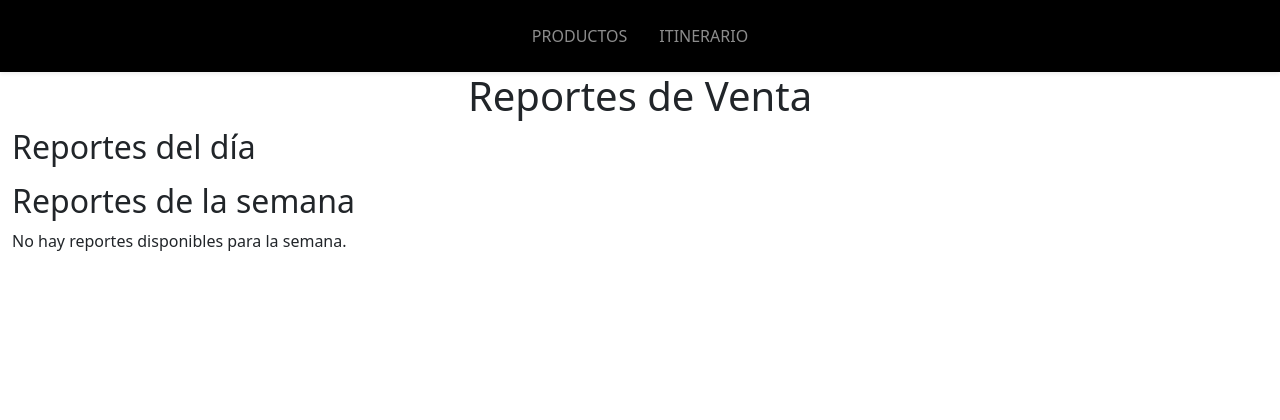
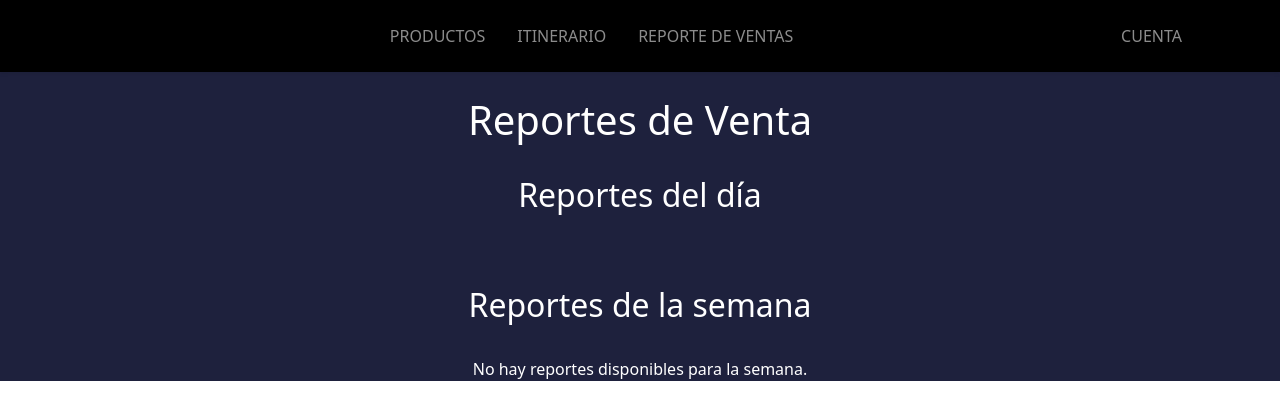
Before and after one commit to luisangelfc/LosGuajolocombos, a Flask app: page /sales/ in a window 1280 px wide. Shown: the top 420 px of the page. Run offline with Flask 3, Linux system fonts and the light colour scheme; data that the repository does not hold is empty.

Commit message:
Integracion reportes de ventas

```diff
--- a/SQL/credentials.py
+++ b/SQL/credentials.py
@@ -1,2 +1,2 @@
 username = 'postgres'
-passw = 'tortadetamal'
+passw = 'Eragon1Brisingr2'
--- a/app.py
+++ b/app.py
@@ -11,8 +11,7 @@
 from controllers.controller_sales_report import salesBlueprint
 from controllers.controller_cliente_monitorea_pedido import customerOrdersBlueprint
 
-
-from sqlalchemy import  func
+from sqlalchemy import func
 
 app = Flask(__name__, instance_relative_config=True)
 app.register_blueprint(registro_bp)
@@ -24,20 +23,20 @@
 app.register_blueprint(customerOrdersBlueprint)
 app.register_blueprint(salesBlueprint)
 
-
-
-app.config['SQLALCHEMY_DATABASE_URI'] = 'postgresql://' + username + ':' + passw + '@localhost:5432/postgres'
+app.config['SQLALCHEMY_DATABASE_URI'] = 'postgresql://' + username + ':' + passw + '@localhost:5432/Ingenieria'
 
 app.config.from_mapping(
     SECRET_KEY='dev'
 )
 db.init_app(app)
 
-def create_tables():
-    with app.app_context():
-        db.create_all()
 
-create_tables()
+# def create_tables():
+#     with app.app_context():
+#         db.create_all()
+#
+#
+# create_tables()
 
 
 @app.route('/', methods=['GET', 'POST'])
--- a/templates/info.html
+++ b/templates/info.html
@@ -16,6 +16,9 @@
                             <li class="nav-item">
                                 <a class="nav-link mx-2 text-uppercase" href="/itinerarios">Itinerario</a>
                             </li>
+                            <li class="nav-item">
+                                <a class="nav-link mx-2 text-uppercase" href="/sales">Reporte de Ventas</a>
+                            </li>
                       </ul>
                       <ul class="navbar-nav ms-auto ">
                             <li class="nav-item">
@@ -27,6 +30,7 @@
     </nav>
     <section class="vh-100" style="background-color: #1E213D;">
         <div class="container">
+            <br>
             <h1 class="text-center text-white">Información de la cuenta</h1>
             <br>
             <table class="table table-bordered table-light table-rounded">
--- a/templates/obtainProductInfo.html
+++ b/templates/obtainProductInfo.html
@@ -16,6 +16,9 @@
                             </li>
                             <li class="nav-item">
                                 <a class="nav-link mx-2 text-uppercase" href="/itinerarios">Itinerario</a>
+                            </li>
+                            <li class="nav-item">
+                                <a class="nav-link mx-2 text-uppercase" href="/sales">Reporte de Ventas</a>
                             </li>
                       </ul>
                       <ul class="navbar-nav ms-auto ">
--- a/templates/sales_report.html
+++ b/templates/sales_report.html
@@ -16,24 +16,30 @@
                         <li class="nav-item">
                             <a class="nav-link mx-2 text-uppercase" href="/itinerarios">Itinerario</a>
                         </li>
+                        <li class="nav-item">
+                            <a class="nav-link mx-2 text-uppercase" href="/sales">Reporte de Ventas</a>
+                        </li>
                     </ul>
                     <ul class="navbar-nav ms-auto">
                         <li class="nav-item">
-
+                            <a class="nav-link mx-2 text-uppercase" href="/info"><i class="fa-solid fa-circle-user me-1"></i>Cuenta</a>
                         </li>
                     </ul>
                 </div>
             </div>
         </nav>
 
-        <div class="container-fluid">
-            <h1 class="text-center">Reportes de Venta</h1>
-
-            <h2>Reportes del día</h2>
+        <section class="h-100" style="background-color: #1E213D;">
+            <div class="container">
+                <br>
+                <h1 class="text-center text-white">Reportes de Venta</h1>
+                <br>
+                <h2 class="text-center text-white">Reportes del día</h2>
+                <br>
                 {% if not reports_day %}
-                <p>{{ no_sales_message }}</p>
+                    <p class="text-center text-white" >{{ no_sales_message }}</p>
                 {% else %}
-                <table class="table table-striped w-100">
+                    <table class="table table-light table-striped table-bordered">
                         <thead class="table-dark">
                         <tr>
                             <th>ID</th>
@@ -54,12 +60,13 @@
                         </tbody>
                     </table>
                 {% endif %}
-
-            <h2>Reportes de la semana</h2>
+                <br>
+                <h2 class="text-center text-white">Reportes de la semana</h2>
+                <br>
                 {% if not reports_week %}
-                <p>No hay reportes disponibles para la semana.</p>
+                    <p class="text-center text-white" >No hay reportes disponibles para la semana.</p>
                 {% else %}
-                <table class="table table-striped w-100">
+                    <table class="table table-light table-striped table-bordered">
                         <thead class="table-dark">
                         <tr>
                             <th>ID</th>
@@ -79,8 +86,10 @@
                         {% endfor %}
                         </tbody>
                     </table>
+                    <br>
                 {% endif %}
             </div>
+        </section>
 
         <script src="https://cdn.jsdelivr.net/npm/bootstrap@5.2.3/dist/js/bootstrap.bundle.min.js" integrity="sha384-kenU1KFdBIe4zVF0s0G1M5b4hcpxyD9F7jL+jjXkk+Q2h455rYXK/7HAuoJl+0I4" crossorigin="anonymous"></script>
     </body>
```
Also changed, not shown: alchemyClasses/db.py (+4 -5 lines), models/model_cliente.py (+16 -1 lines), templates/ItinerariosAdmin.html (+11 -2 lines), templates/ProductosAdmin.html (+15 -4 lines). Lines whose indentation alone changed are shown as unchanged.
